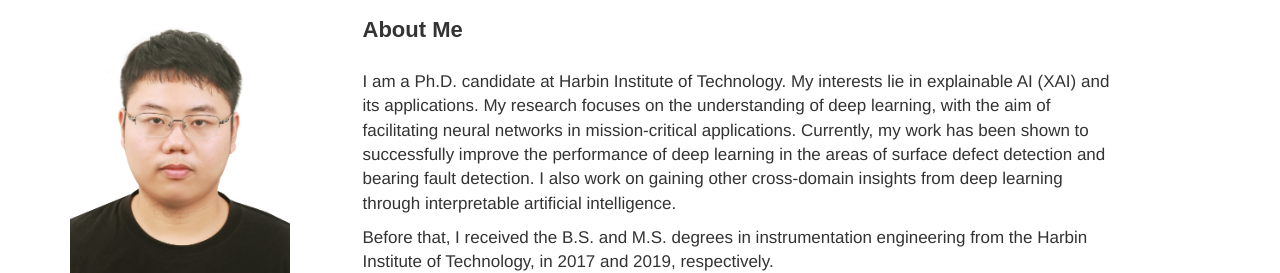
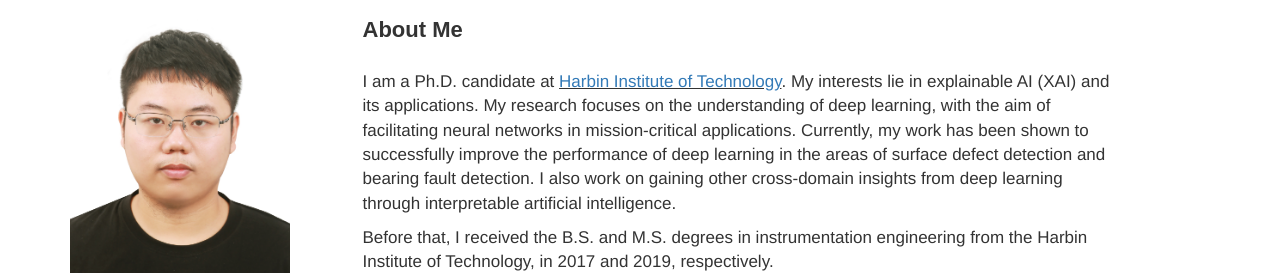
Before and after one commit to hangcheng-dong/hangcheng-dong.github.io, a plain HTML site: page index.html in a window 1280 px wide. Shown: the part 138-411 px from the top of the page. Drawn offline with nearby package versions, Linux system fonts and the light colour scheme.

Commit message:
Update index.html

```diff
--- a/index.html
+++ b/index.html
@@ -68,7 +68,7 @@
                 <div style="text-align:left;">
 		      <div style="font-family: Arial, Helvetica, sans-serif; font-size: 22px;"><b>About Me</b></div><br>
 
-			<p>I am a Ph.D. candidate at Harbin Institute of Technology. My interests lie in explainable AI (XAI) and its applications.
+			<p>I am a Ph.D. candidate at <u><a href="http://www.hit.edu.cn/" target="_blank">Harbin Institute of Technology</a></u>. My interests lie in explainable AI (XAI) and its applications.
                                          My research focuses on the understanding of deep learning, with the aim of facilitating neural networks in mission-critical applications.
                                        Currently, my work has been shown to successfully improve the performance of deep learning in the areas of surface defect detection and bearing fault detection.
 				I also work on gaining other cross-domain insights from deep learning through interpretable artificial intelligence.
```
